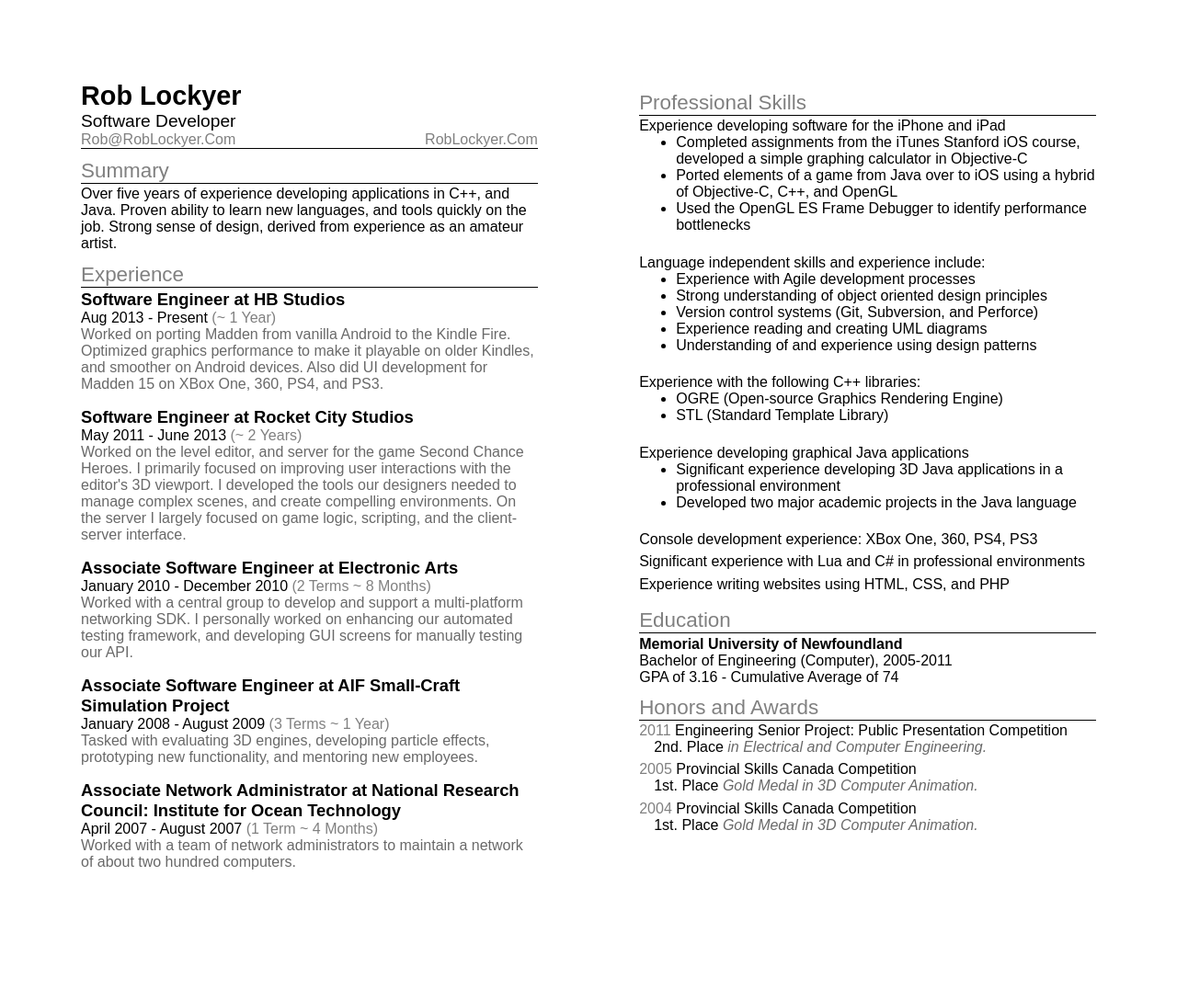
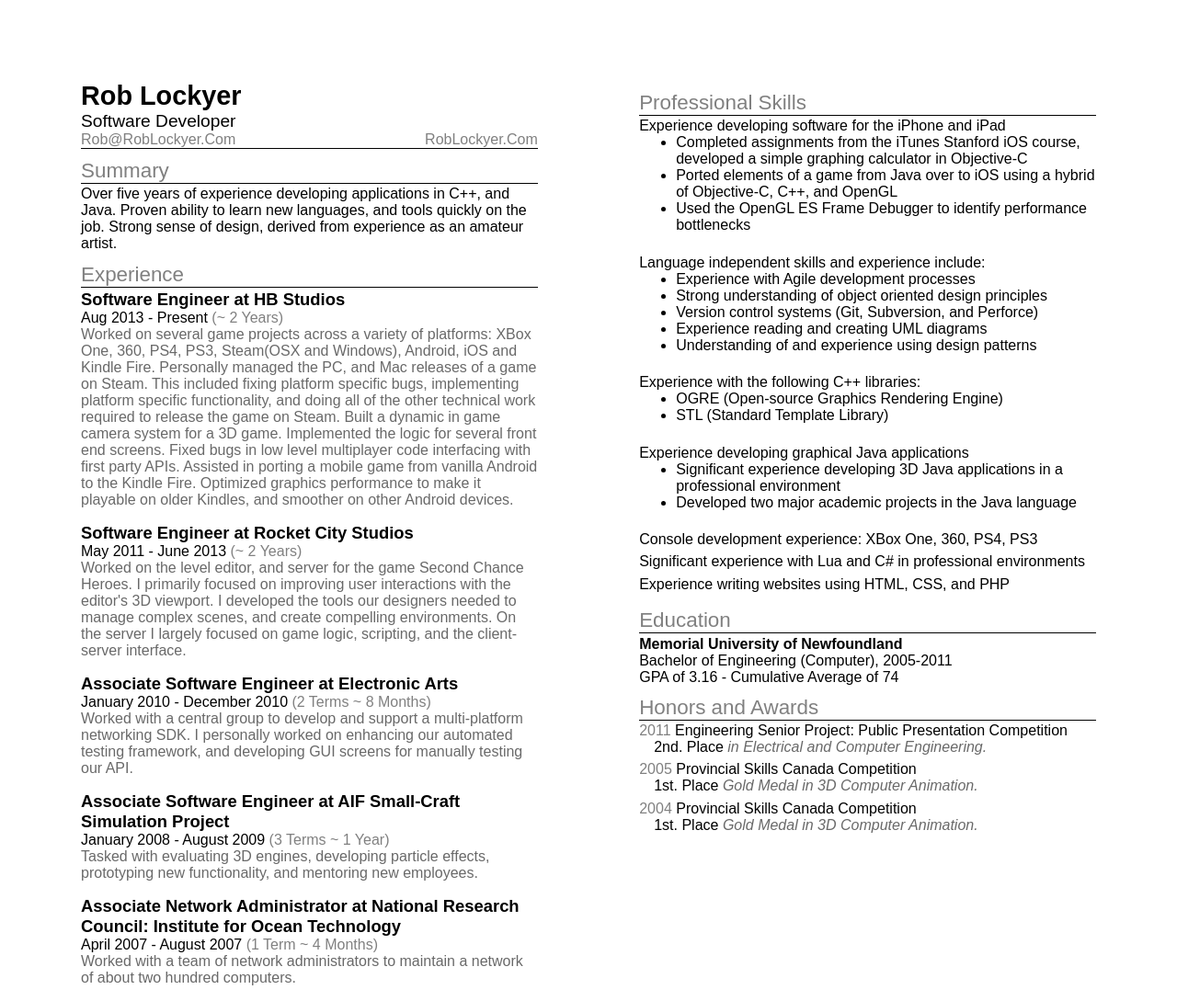
Before and after one commit to lockyer/lockyer.github.io, a Jekyll site: the page built from resume/index.html, in a window 1280 px wide. Shown: the whole page at 92% size. Built offline with Jekyll 4.4.1, drawn with Linux system fonts in a browser that asks for light colours; Markdown is read by kramdown in place of the engine named in the settings; before the commit the page ends 1001 px from its top, so only the background shows below that.

Commit message:
Update index.html

```diff
--- a/resume/index.html
+++ b/resume/index.html
@@ -176,12 +176,17 @@
    <div class="job">
 		<div class="title">Software Engineer at HB Studios</div>
 		<div class="duration">Aug 2013 - Present
-			<span class="durationSummary">(~ 1 Year)</span>
+			<span class="durationSummary">(~ 2 Years)</span>
 		</div>
 		<div class="jobSummary">
-	            Worked on porting Madden from vanilla Android to the Kindle Fire. Optimized graphics performance
-	            to make it playable on older Kindles, and smoother on Android devices.
-	            Also did UI development for Madden 15 on XBox One, 360, PS4, and PS3.
+		    Worked on several game projects across a variety of platforms: XBox One, 360, PS4,
+		    PS3, Steam(OSX and Windows), Android, iOS and Kindle Fire. Personally managed the PC, and Mac releases
+		    of a game on Steam. This included fixing platform specific bugs, implementing platform specific
+		    functionality, and doing all of the other technical work required to release the game on Steam.
+		    Built a dynamic in game camera system for a 3D game. Implemented the logic for several front
+		    end screens. Fixed bugs in low level multiplayer code interfacing with first party APIs. Assisted
+		    in porting a mobile game from vanilla Android to the Kindle Fire. Optimized graphics performance
+		    to make it playable on older Kindles, and smoother on other Android devices.
 		</div>
     </div>
 
```
